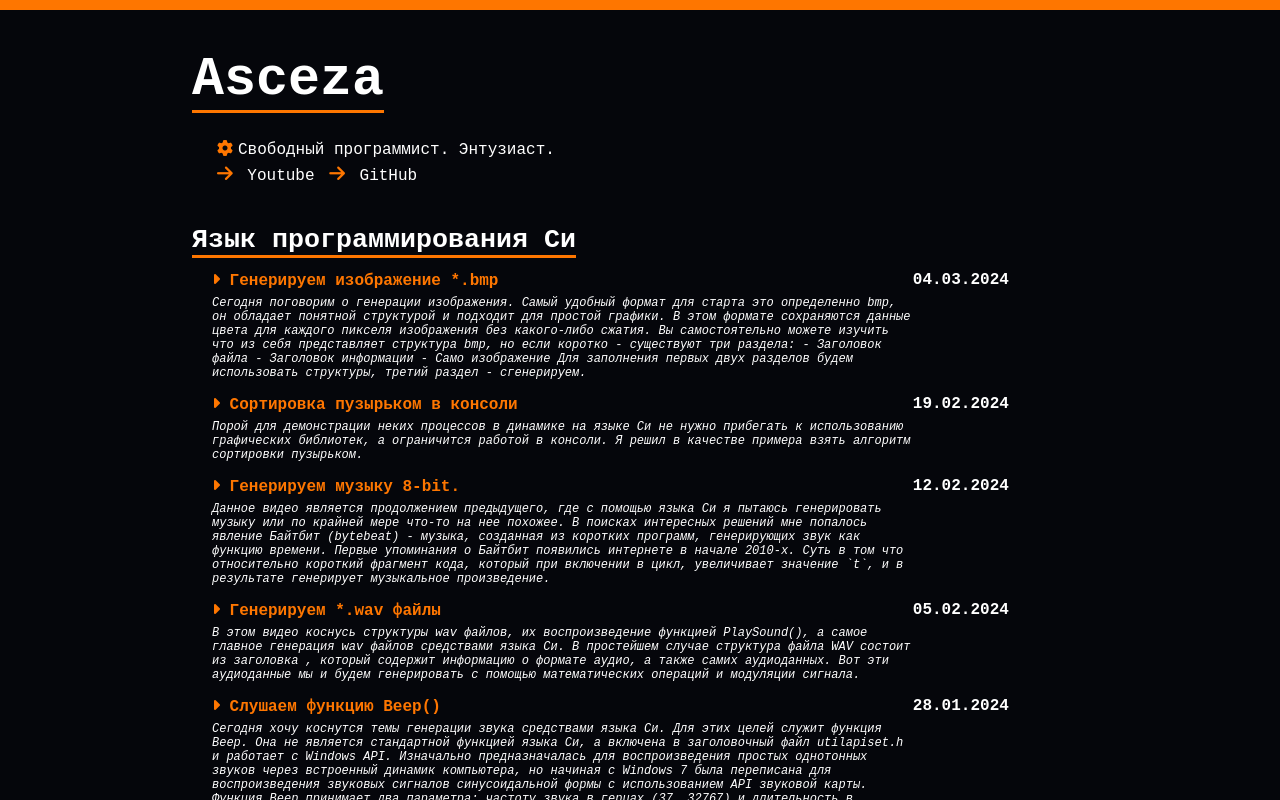
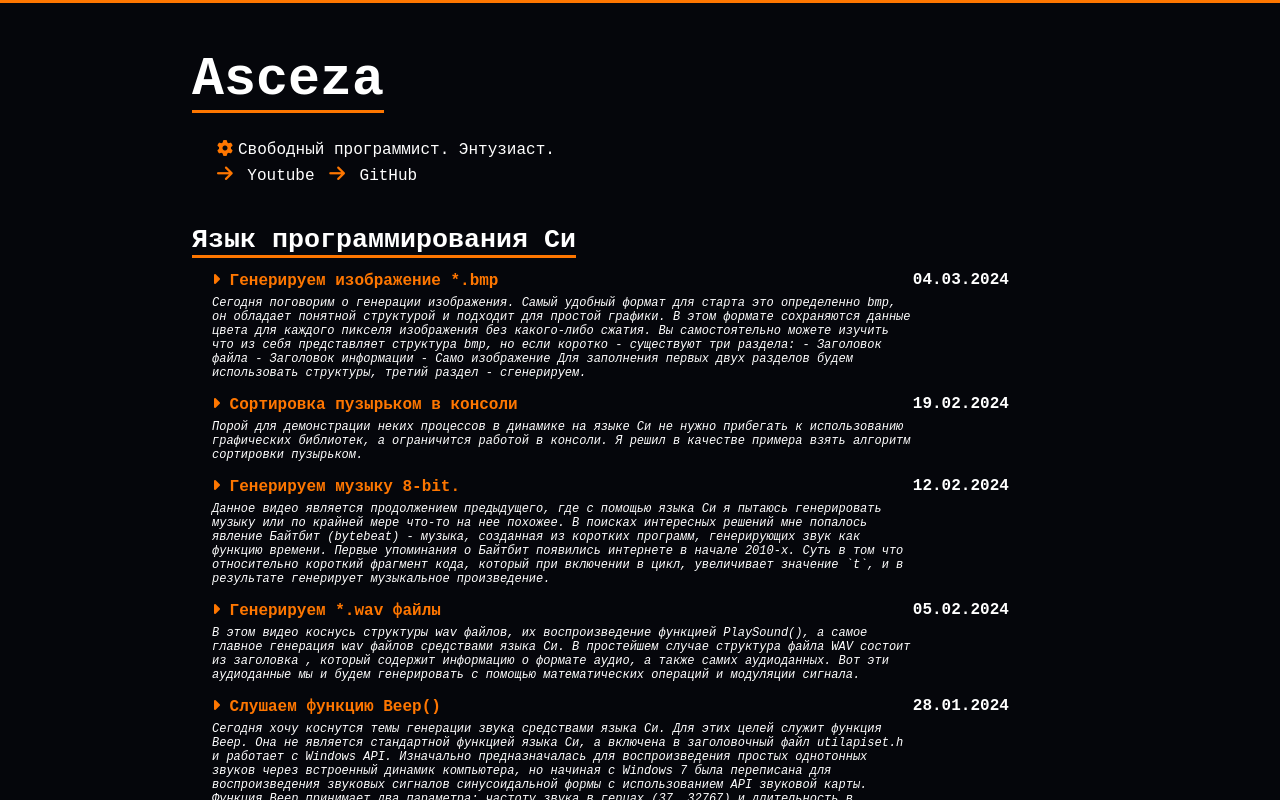
Before and after one commit to asceza/asceza.github.io, a plain HTML site: page index.html in a window 1280 px wide. Drawn offline with Linux system fonts and the light colour scheme; a web font is replaced by a local one.

Commit message:
Update style.css

```diff
--- a/assets/css/style.css
+++ b/assets/css/style.css
@@ -1,7 +1,7 @@
 @import url('https://fonts.googleapis.com/css2?family=PT+Mono&display=swap');
 
 body {
-	border-top: 10px solid #FE7600; /* полоса сверху */
+	border-top: 3px solid #FE7600; /* полоса сверху */
 	margin: 0;
 	color: #FFFFFF; /* текст */
 	background-color: #05060B; /* фон страницы */
```
